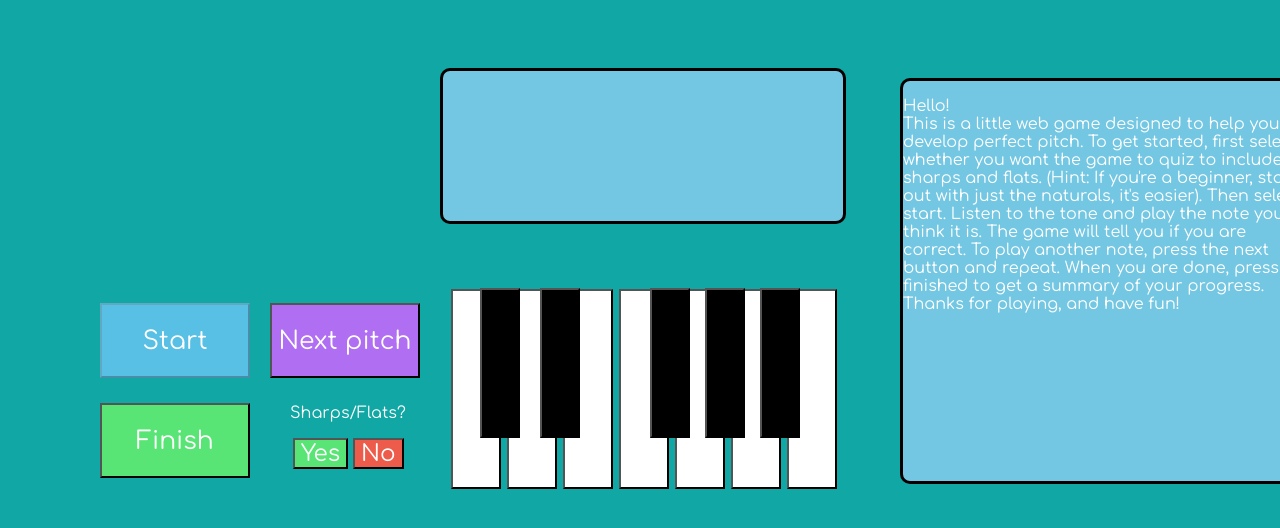
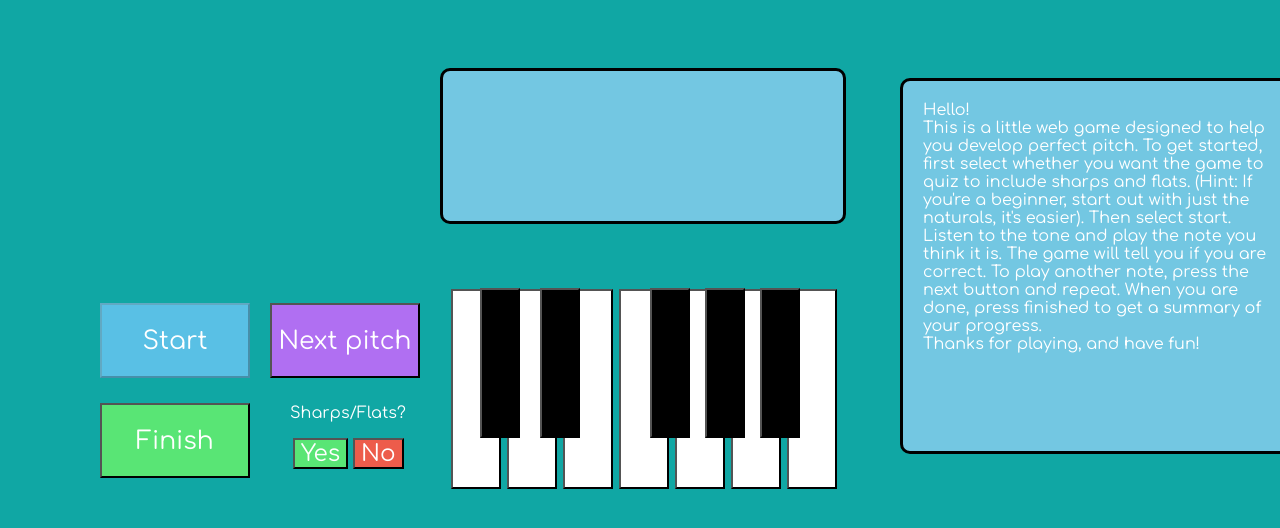
Before and after one commit to ubik97/pitch-trainer, a plain HTML site: page index.html in a window 1280 px wide. Shown: the part 112-640 px from the top of the page. Drawn offline with Linux system fonts and the light colour scheme.

Commit message:
Update style.css

```diff
--- a/style.css
+++ b/style.css
@@ -177,7 +177,7 @@ button {
 #instructions {
   position: absolute;
   border-radius: 10px;
-  height: 400px;
+  height: 370px;
   width: 400px;
   background-color: #73c7e2;
   left: 900px;
@@ -185,3 +185,7 @@ button {
   border-color: blue;
   border: solid;
 }
+
+#instructions p {
+  margin: 20px;
+}
```
